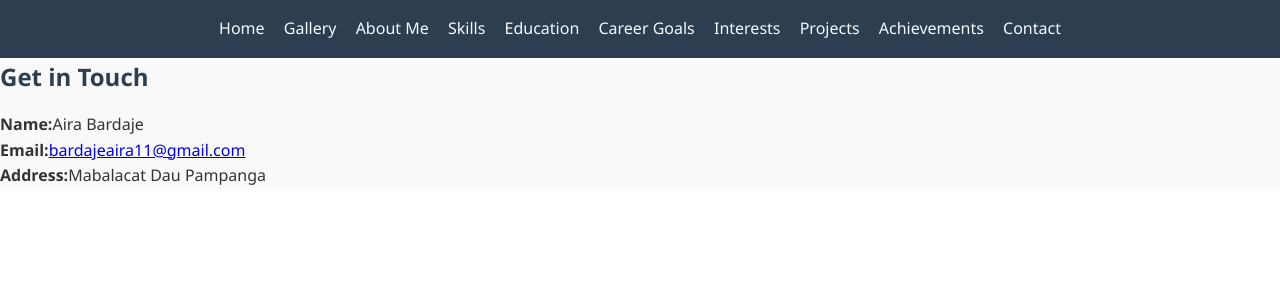
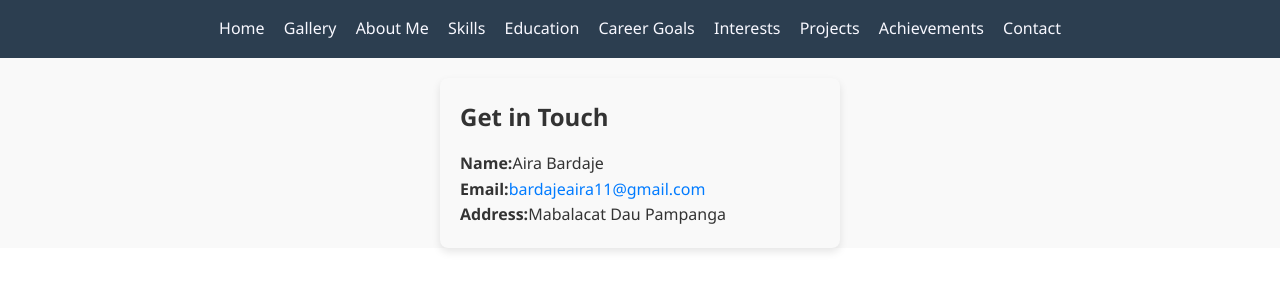
Before and after one commit to bardajeaira11/PWP, a plain HTML site: page contact.html in a window 1280 px wide. Drawn offline with Linux system fonts and the light colour scheme.

Commit message:
Update style.css

```diff
--- a/style.css
+++ b/style.css
@@ -131,9 +131,30 @@ h1 {
   box-shadow: 0 2px 6px rgba(0,0,0,0.08);
   margin-bottom: 2rem;
 }
-.contact {
-  background-image: url (./gradient-dark-blue-background-elegant-texture-smooth-color-black-light-blue-backdrop-illustration-eps-10-vector.jpg);
- }
+.contact-info {
+  background-color: #f9f9f9;
+  border-radius: 8px;
+  padding: 20px;
+  max-width: 400px;
+  margin: 20px auto;
+  font-family: Arial, sans-serif;
+  box-shadow: 0 4px 8px rgba(0,0,0,0.1);
+}
+
+.contact-info h2 {
+  color: #333;
+  margin-bottom: 15px;
+}
+
+.contact-info a {
+  color: #007BFF;
+  text-decoration: none;
+}
+
+.contact-info a:hover {
+  text-decoration: underline;
+}
+
 
 ul.list-style {
   margin-left: 1.5rem;
```
